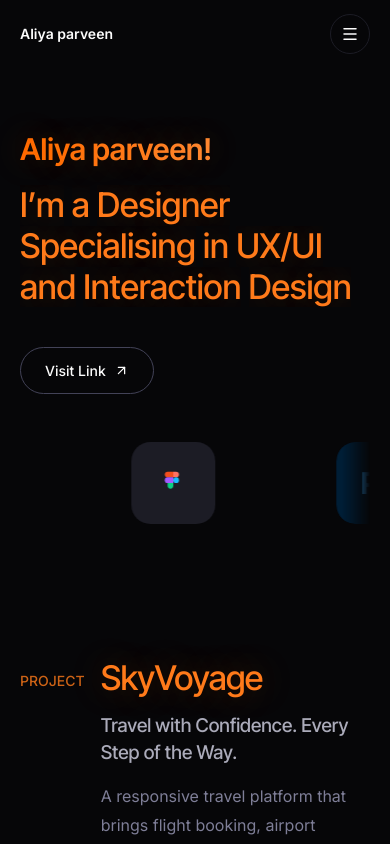
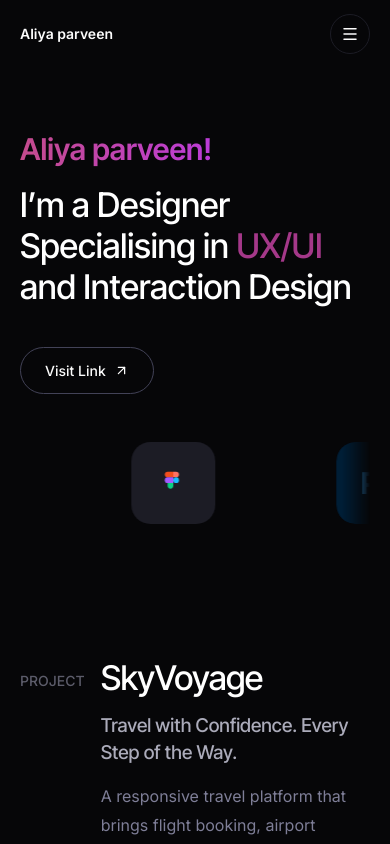
Before and after one commit to aliyaparveen1802-dot/aliyaparveen1802-dot.github.io, a React (Vite) app: page / in a window 390 px wide. Shown: the top 844 px of the page. Built offline with nearby package versions, Linux system fonts and the light colour scheme.

Commit message:
Revert "Global orange accent upgrade: bright orange headings via CSS vars, orange glow, updated QA checks"
This reverts commit 966672ee19027fe3cbf0f670dc2bb0f2cd0a76b4.

```diff
--- a/scripts/qa-certs.mjs
+++ b/scripts/qa-certs.mjs
@@ -533,7 +533,7 @@ async function openHome(page) {
   await page.setViewport({ width: 1440, height: 900 });
   await openHome(page);
   await page.evaluate(() => document.documentElement.setAttribute("data-theme", "light"));
-  await sleep(750);
+  await sleep(400);
 
   const theme = await page.evaluate(() => {
     const h2 = document.querySelector("#certifications h2");
@@ -546,8 +546,8 @@ async function openHome(page) {
     };
   });
   check(
-    "light theme: heading uses bright orange accent",
-    theme.head === "rgb(194, 65, 12)",
+    "light theme: heading switches to dark ink",
+    theme.head === "rgb(12, 12, 19)",
     theme.head
   );
   check(
--- a/scripts/qa-gallery.mjs
+++ b/scripts/qa-gallery.mjs
@@ -347,7 +347,7 @@ const flush = (page) =>
   });
   check(
     "light theme: gallery uses portfolio palette",
-    colors.bg === "rgb(245, 248, 253)" && colors.heading === "rgb(194, 65, 12)",
+    colors.bg === "rgb(245, 248, 253)" && colors.heading === "rgb(6, 6, 8)",
     JSON.stringify(colors)
   );
   const el = await page.$("#case-studies");
--- a/scripts/qa-journey.mjs
+++ b/scripts/qa-journey.mjs
@@ -436,7 +436,7 @@ const rectFn = `
   });
   check(
     "light theme: section uses portfolio light palette",
-    colors.bg === "rgb(245, 248, 253)" && colors.heading === "rgb(194, 65, 12)",
+    colors.bg === "rgb(245, 248, 253)" && colors.heading === "rgb(6, 6, 8)",
     JSON.stringify(colors)
   );
 
--- a/scripts/qa-showcase.mjs
+++ b/scripts/qa-showcase.mjs
@@ -289,14 +289,14 @@ const selectedThumb = (page) =>
   await page.setViewport({ width: 1440, height: 900 });
   await openCase(page);
   await page.evaluate(() => document.documentElement.setAttribute("data-theme", "light"));
-  await sleep(750);
+  await sleep(300);
   const theme = await page.evaluate(() => ({
     head: getComputedStyle(document.querySelector("#showcase h2")).color,
     chip: getComputedStyle(document.querySelector("#showcase aside")).backgroundColor,
   }));
   check(
     "light theme: section uses light palette",
-    theme.head === "rgb(194, 65, 12)" && theme.chip === "rgb(255, 255, 255)",
+    theme.head === "rgb(12, 12, 19)" && theme.chip === "rgb(255, 255, 255)",
     JSON.stringify(theme)
   );
   await page.screenshot({ path: `${OUT}/showcase-light.png` });
--- a/scripts/qa-skills.mjs
+++ b/scripts/qa-skills.mjs
@@ -393,7 +393,7 @@ async function openHome(page) {
   await page.setViewport({ width: 1440, height: 900 });
   await openHome(page);
   await page.evaluate(() => document.documentElement.setAttribute("data-theme", "light"));
-  await sleep(750);
+  await sleep(400);
 
   const theme = await page.evaluate(() => {
     const h2 = document.querySelector("#skills h2");
@@ -406,7 +406,7 @@ async function openHome(page) {
       cardBg: getComputedStyle(card).backgroundColor,
     };
   });
-  check("light theme: heading uses bright orange accent", theme.head !== theme.chipFg && theme.head === "rgb(194, 65, 12)", theme.head);
+  check("light theme: heading switches to dark ink", theme.head !== theme.chipFg && theme.head === "rgb(12, 12, 19)", theme.head);
   check("light theme: chip text legible on chip bg", theme.chipFg !== theme.chipBg && theme.chipBg !== "rgba(0, 0, 0, 0)", JSON.stringify({ fg: theme.chipFg, bg: theme.chipBg }));
 
   await page.evaluate(() => document.querySelector("#skills").scrollIntoView({ block: "start" }));
--- a/src/components/CertificationsSection.tsx
+++ b/src/components/CertificationsSection.tsx
@@ -297,7 +297,7 @@ export default function CertificationsSection() {
                     <button
                       type="button"
                       onClick={(e) => openCert(cert, e.currentTarget.closest(".cert-card"))}
-                      className="inline-flex items-center gap-2 rounded-full border border-[color:var(--border-soft)] bg-[color:var(--bg)] px-4 py-2 text-[13px] font-medium text-[color:var(--text-strong)] transition-all duration-300 hover:border-[color:var(--grad-from)] hover:shadow-[0_0_18px_-6px_rgba(255,122,26,0.65)]"
+                      className="inline-flex items-center gap-2 rounded-full border border-[color:var(--border-soft)] bg-[color:var(--bg)] px-4 py-2 text-[13px] font-medium text-[color:var(--text-strong)] transition-all duration-300 hover:border-[color:var(--grad-from)] hover:shadow-[0_0_18px_-6px_rgba(188,60,216,0.65)]"
                     >
                       <Maximize2 size={13} />
                       View Certificate
--- a/src/components/Hero.tsx
+++ b/src/components/Hero.tsx
@@ -95,7 +95,7 @@ export default function Hero({ ready }: HeroProps) {
                     className={`hero-word inline-block ${
                       w.accent
                         ? "text-[color:var(--accent)]"
-                        : "text-[color:var(--heading-accent)]"
+                        : "text-[color:var(--text-strong)]"
                     }`}
                     style={hidden ? { opacity: 0 } : undefined}
                   >
--- a/src/components/ProjectGallery.tsx
+++ b/src/components/ProjectGallery.tsx
@@ -190,7 +190,7 @@ export default function ProjectGallery() {
       style={{ scrollMarginTop: "30px" }}
     >
       <div className="flex w-full max-w-[1400px] flex-col items-center gap-5 px-5 text-center md:px-8">
-          <div className="gal-eyebrow flex items-center gap-4 text-[11px] font-medium uppercase tracking-[0.34em] text-[color:var(--heading-accent)] md:text-[12px]">
+        <div className="gal-eyebrow flex items-center gap-4 text-[11px] font-medium uppercase tracking-[0.34em] text-[color:var(--text-dim)] md:text-[12px]">
           <span
             aria-hidden="true"
             className="h-px w-9 bg-[color:var(--grad-from)] md:w-12"
--- a/src/components/SkillsSection.tsx
+++ b/src/components/SkillsSection.tsx
@@ -140,7 +140,7 @@ export default function SkillsSection() {
                     {tools.map((tool, i) => (
                       <span
                         key={tool.name}
-                        className="tool-btn group/tool flex flex-col items-center gap-2 rounded-[16px] border border-[color:var(--border-card)] bg-[color:var(--bg)]/60 px-2 py-3.5 transition-all duration-300 hover:scale-[1.06] hover:border-[color:var(--grad-from)] hover:shadow-[0_0_22px_-6px_rgba(255,122,26,0.65)]"
+                        className="tool-btn group/tool flex flex-col items-center gap-2 rounded-[16px] border border-[color:var(--border-card)] bg-[color:var(--bg)]/60 px-2 py-3.5 transition-all duration-300 hover:scale-[1.06] hover:border-[color:var(--grad-from)] hover:shadow-[0_0_22px_-6px_rgba(188,60,216,0.65)]"
                       >
                         <span
                           className="tool-float flex h-9 w-9 items-center justify-center rounded-[10px] bg-white p-[6px] shadow-[0_3px_8px_rgba(0,0,0,0.28)]"
@@ -166,7 +166,7 @@ export default function SkillsSection() {
                     {cat.items.map((item) => (
                       <span
                         key={item}
-                        className="skill-chip cursor-default select-none rounded-full border border-[color:var(--border-card)] bg-[color:var(--bg)]/70 px-3.5 py-2 text-[13px] leading-none text-[color:var(--text-muted)] transition-all duration-300 hover:scale-[1.05] hover:border-[color:var(--grad-from)] hover:bg-[color:var(--chip-bg)] hover:text-[color:var(--text-strong)] hover:shadow-[0_0_18px_-5px_rgba(255,122,26,0.7)]"
+                        className="skill-chip cursor-default select-none rounded-full border border-[color:var(--border-card)] bg-[color:var(--bg)]/70 px-3.5 py-2 text-[13px] leading-none text-[color:var(--text-muted)] transition-all duration-300 hover:scale-[1.05] hover:border-[color:var(--grad-from)] hover:bg-[color:var(--chip-bg)] hover:text-[color:var(--text-strong)] hover:shadow-[0_0_18px_-5px_rgba(188,60,216,0.7)]"
                       >
                         {item}
                       </span>
--- a/src/styles/globals.css
+++ b/src/styles/globals.css
@@ -21,7 +21,7 @@
   --text-about: #e3e4e6;
   --text-footer: #808080;
   --heading-case: #ababba;
-  --heading-case-label: color-mix(in srgb, var(--heading-accent) 80%, var(--bg));
+  --heading-case-label: #5c5c6a;
   --chip-bg: #1a1a1a;
   --chip-text: #999999;
   --chip-link: #0099ff;
@@ -30,11 +30,9 @@
   --pill-bg: #f5f8fd;
   --pill-text: #060608;
   --heading-collab: #e4e4e7;
-  --heading-accent: #ff7a1a;
-  --heading-accent-glow: rgba(255, 122, 26, 0.26);
-  --accent: #ff7a1a;
-  --grad-from: #ff8a33;
-  --grad-to: #ff6a00;
+  --accent: #a43889;
+  --grad-from: #bc3cd8;
+  --grad-to: #c44b8c;
   --tile-bg: #1c1c25;
   color-scheme: dark;
 }
@@ -49,7 +47,7 @@ html[data-theme="light"] {
   --text-about: #2a2a35;
   --text-footer: #6b6b7b;
   --heading-case: #0c0c13;
-  --heading-case-label: #c2410c;
+  --heading-case-label: #7e7e97;
   --chip-bg: #ffffff;
   --chip-text: #5c5c6a;
   --chip-link: #0055ff;
@@ -58,11 +56,6 @@ html[data-theme="light"] {
   --pill-bg: #060608;
   --pill-text: #f5f8fd;
   --heading-collab: #424257;
-  --heading-accent: #c2410c;
-  --heading-accent-glow: rgba(194, 65, 12, 0.14);
-  --accent: #c2410c;
-  --grad-from: #c2410c;
-  --grad-to: #9a3412;
   --tile-bg: #ffffff;
   color-scheme: light;
 }
@@ -114,23 +107,6 @@ body {
   background-clip: text;
   color: transparent;
   -webkit-text-fill-color: transparent;
-}
-
-/* Global premium orange headings — one accent shade across every page */
-h1,
-h2,
-.hero-name {
-  color: var(--heading-accent);
-  text-shadow: 0 0 34px var(--heading-accent-glow);
-  transition:
-    color 0.45s ease,
-    text-shadow 0.45s ease;
-}
-
-h1:hover,
-h2:hover,
-.hero-name:hover {
-  color: color-mix(in srgb, var(--heading-accent) 72%, #ffffff 28%);
 }
 
 /* Tools marquee */
```
